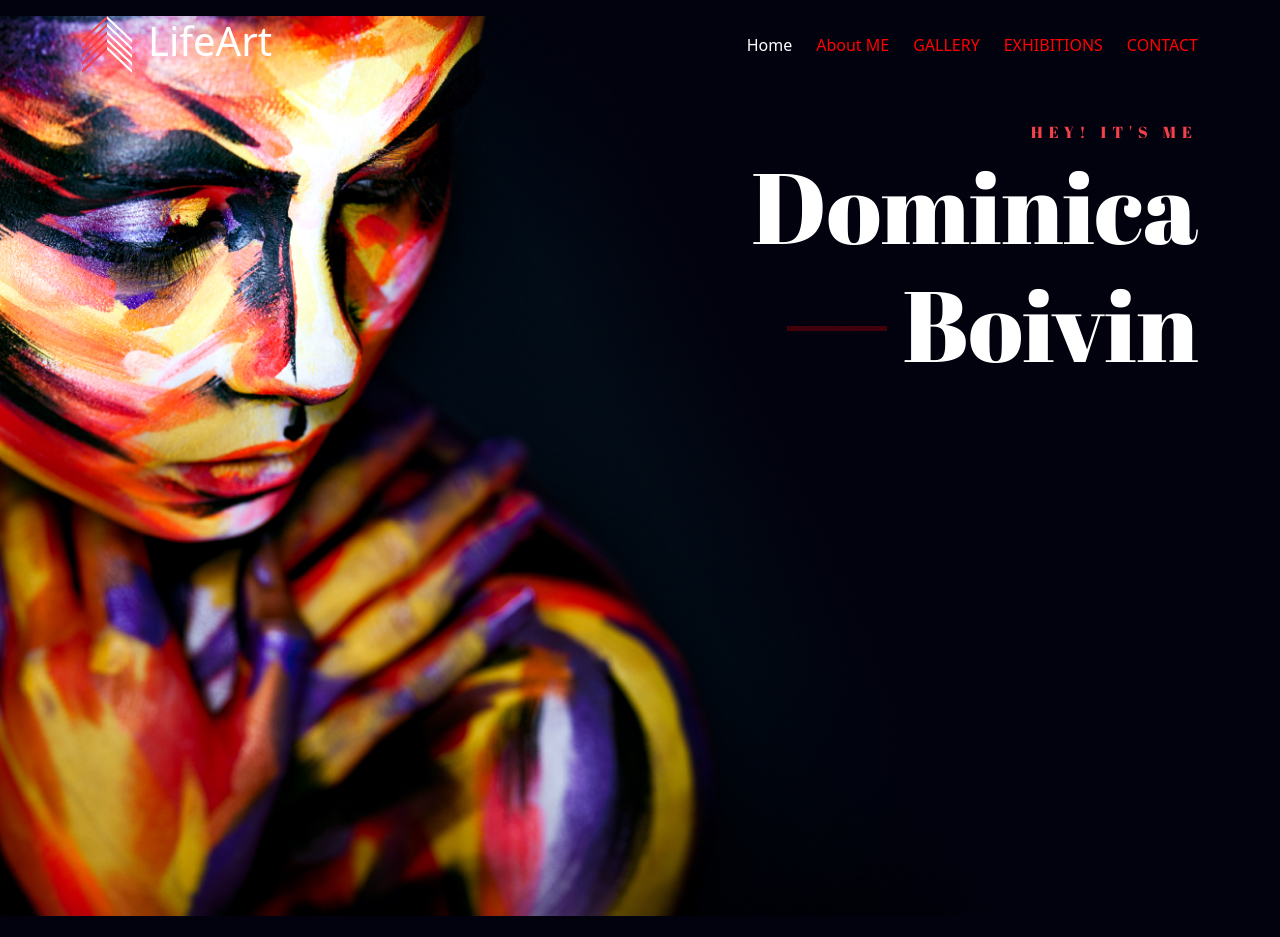
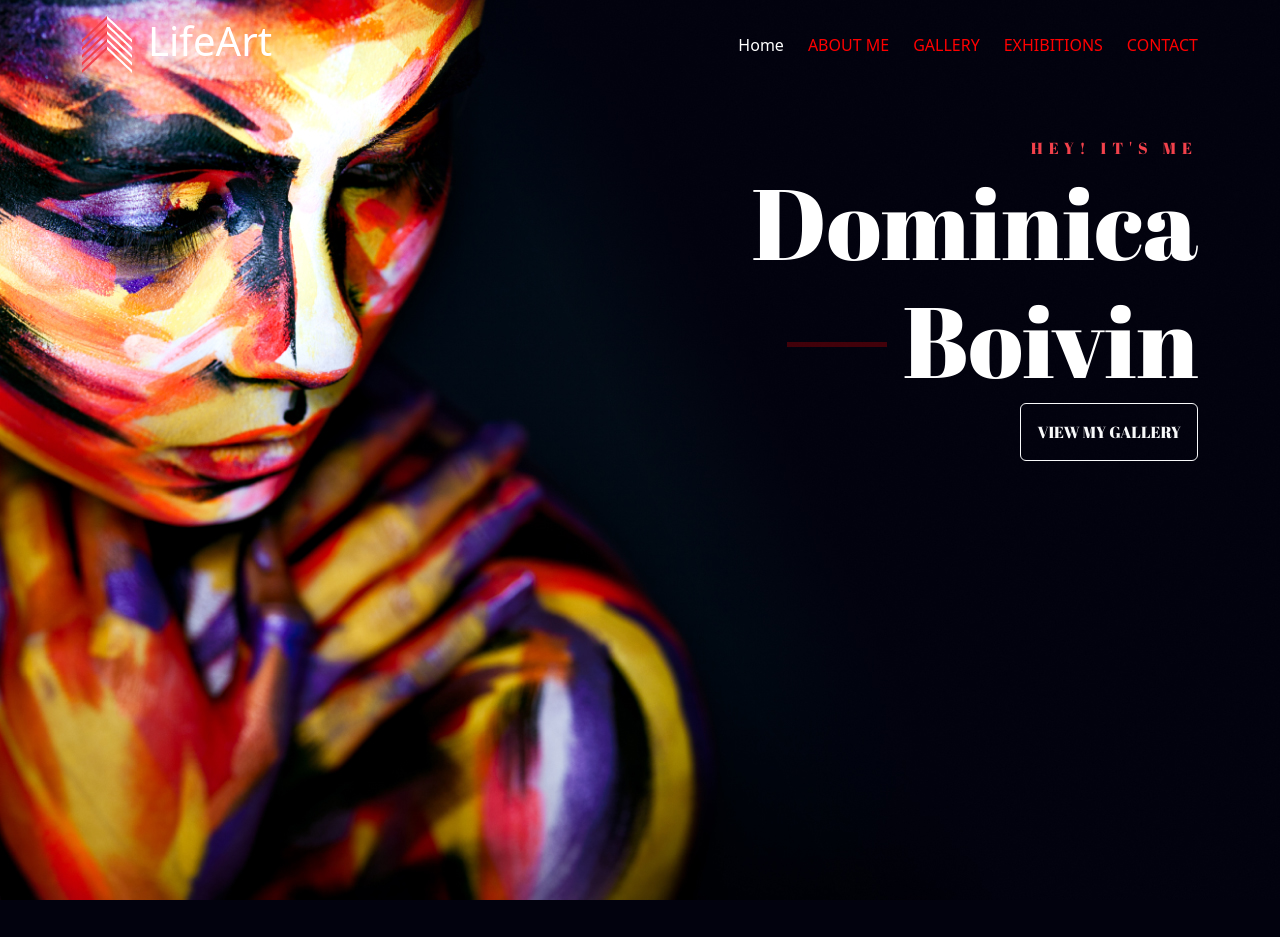
Before and after one commit to tornike2002/lifecycle-project, a React (Create React App) app: page / in a window 1280 px wide. Built offline with nearby package versions, Linux system fonts and the light colour scheme.

Commit message:
added navbar scroll animation and header components

```diff
--- a/src/components/Navbar.css
+++ b/src/components/Navbar.css
@@ -1,23 +1,31 @@
-
-.nav-link.active{
+.nav-link.active {
   color: red;
 }
 
-
-
-
-
+.nav-stick {
+  background: transparent;
+  transition: all 500ms ease;
+}
+.nav-stick.active {
+  background-color: rgba(5, 12, 41, 0.85);
+}
+.nav-link {
+  transition: all 500ms ease;
+}
+.nav-link:hover {
+  color: red;
+}
 
 @media screen and (max-width: 768px) {
-    .nav-link{
+  .nav-link {
     display: none;
   }
 }
 @media screen and (min-width: 768px) {
-    .nav-burgermenu-container{
+  .nav-burgermenu-container {
     display: none;
   }
-    .burger-menu-content{
+  .burger-menu-content {
     display: none;
   }
 }
--- a/src/components/Navbar.js
+++ b/src/components/Navbar.js
@@ -5,13 +5,29 @@ import "./Navbar.css";
 import Burgermenu from "./UI/Burgermenu";
 const Navbar = () => {
   const [burgermenu, setBurgermenu] = useState(false);
-
+  const [navbar, setNavbar] = useState(false);
   const burgermenuHandler = () => {
     setBurgermenu(!burgermenu);
   };
+
+  const changeBackgroundHandler = () => {
+    if (window.scrollY >= 80) {
+      setNavbar(true);
+    } else {
+      setNavbar(false);
+    }
+  };
+  window.addEventListener("resize", changeBackgroundHandler);
+
   return (
-    <div className="container mt-3">
-      <nav className="d-flex justify-content-between align-items-center flex-wrap">
+    <div
+      className={
+        navbar
+          ? "pt-3 pb-3 sticky-top nav-stick active"
+          : "pt-3 pb-3 sticky-top nav-stick"
+      }
+    >
+      <nav className=" container d-flex justify-content-between align-items-center flex-wrap">
         <div className="nav-logo d-flex align-items-center gap-3">
           <img src={navLogo} alt="logo" />
           <h1>LifeArt</h1>
@@ -21,7 +37,7 @@ const Navbar = () => {
             Home
           </NavLink>
           <NavLink to="/" className="nav-link">
-            About ME
+            ABOUT ME
           </NavLink>
           <NavLink to="/" className="nav-link">
             GALLERY
--- a/src/components/pages/Home.js
+++ b/src/components/pages/Home.js
@@ -14,6 +14,9 @@ const Home = () => {
             <hr className="header-horizontal-line" />
             <h1>Boivin</h1>
           </div>
+          <button type="button" className="btn btn-outline-light p-3">
+            VIEW MY GALLERY
+          </button>
         </div>
       </header>
     </section>
```
Lines whose indentation alone changed are shown as unchanged.
